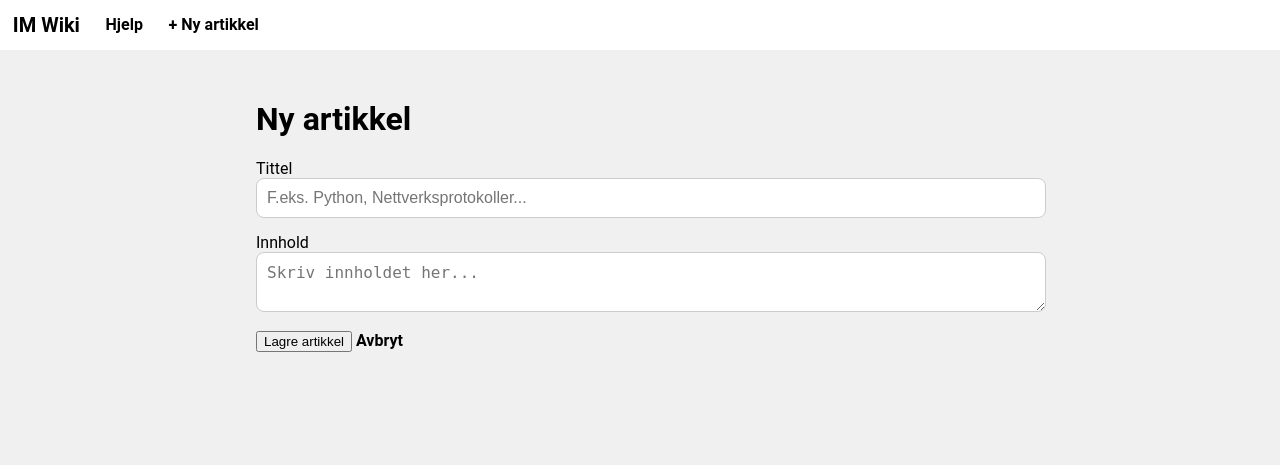
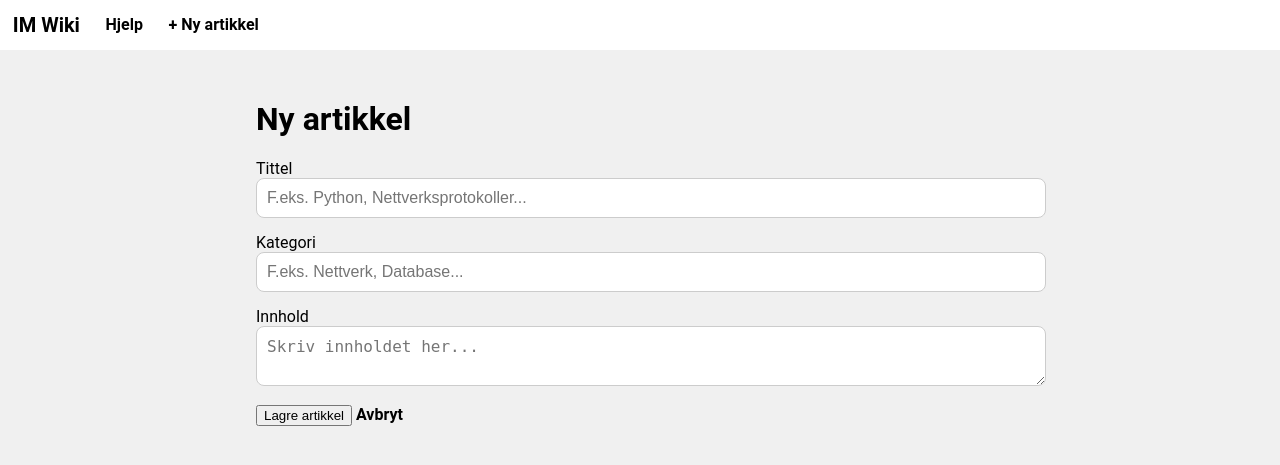
Before and after one commit to Rapzii/IM_Wiki, a Flask app: page /ny in a window 1280 px wide. Shown: the top 465 px of the page. Run offline with Flask 3, Linux system fonts and the light colour scheme; parts of the project's set-up code (start-up, migrations or seed data) failed here and were passed over.

```diff
--- a/Templates/artikkel.html
+++ b/Templates/artikkel.html
@@ -1,7 +1,10 @@
 {% extends "base.html" %}
 {% block innhold %}
 
+
 <h1>{{ artikkel.tittel }}</h1>
+
+<p>Kategori: {{ artikkel.kategori }}</p>
 
 <div class="artikel-innhold">{{ artikkel.innhold }}</div>
 
--- a/Templates/ny.html
+++ b/Templates/ny.html
@@ -7,6 +7,10 @@
     <label>Tittel</label>
     <input type="text" name="tittel" placeholder="F.eks. Python, Nettverksprotokoller..." required>
 
+    <label>Kategori</label>
+    <input type="text" name="kategori" placeholder="F.eks. Nettverk, Database..." required>
+
+
     <label>Innhold</label>
     <textarea name="innhold" placeholder="Skriv innholdet her..." required></textarea>
 
--- a/Templates/rediger.html
+++ b/Templates/rediger.html
@@ -7,6 +7,9 @@
     <label>Tittel</label>
     <input type="text" name="tittel" value="{{ artikkel.tittel }}" required>
 
+    <label>Kategori</label>
+    <input type="text" name="kategori" value="{{ artikkel.kategori }}" required>
+
     <label>Innhold</label>
     <textarea name="innhold" required>{{ artikkel.innhold }}</textarea>
 
--- a/app.py
+++ b/app.py
@@ -75,9 +75,10 @@ def ny_artikkel():
     if request.method == "POST":
         tittel = request.form["tittel"]
         innhold = request.form["innhold"]
+        kategori = request.form["kategori"]
         db = get_db()
         cursor = db.cursor()
-        cursor.execute("INSERT INTO artikler (tittel, innhold) VALUES (%s, %s)", (tittel, innhold))
+        cursor.execute("INSERT INTO artikler (tittel, innhold, kategori) VALUES (%s, %s, %s)", (tittel, innhold, kategori))
         db.commit()
         db.close()
         return redirect(url_for("forside"))
@@ -93,7 +94,8 @@ def rediger(id):
     if request.method == "POST":
         tittel = request.form["tittel"]
         innhold = request.form["innhold"]
-        cursor.execute("UPDATE artikler SET tittel = %s, innhold = %s WHERE id = %s", (tittel, innhold, id))
+        kategori = request.form["kategori"]
+        cursor.execute("UPDATE artikler SET tittel = %s, innhold = %s, kategori = %s WHERE id = %s", (tittel, innhold, kategori, id))
         db.commit()
         db.close()
         return redirect(url_for("vis_artikkel", id=id))
--- a/static/style.css
+++ b/static/style.css
@@ -97,7 +97,7 @@ input, textarea {
 .sok {
     display: flex;
     gap: 10px;
-    margin-bottom: 20px;
+    margin-bottom: 30px;
 }
 
 .sok input {
```
Also changed, not shown: 1 other file.
